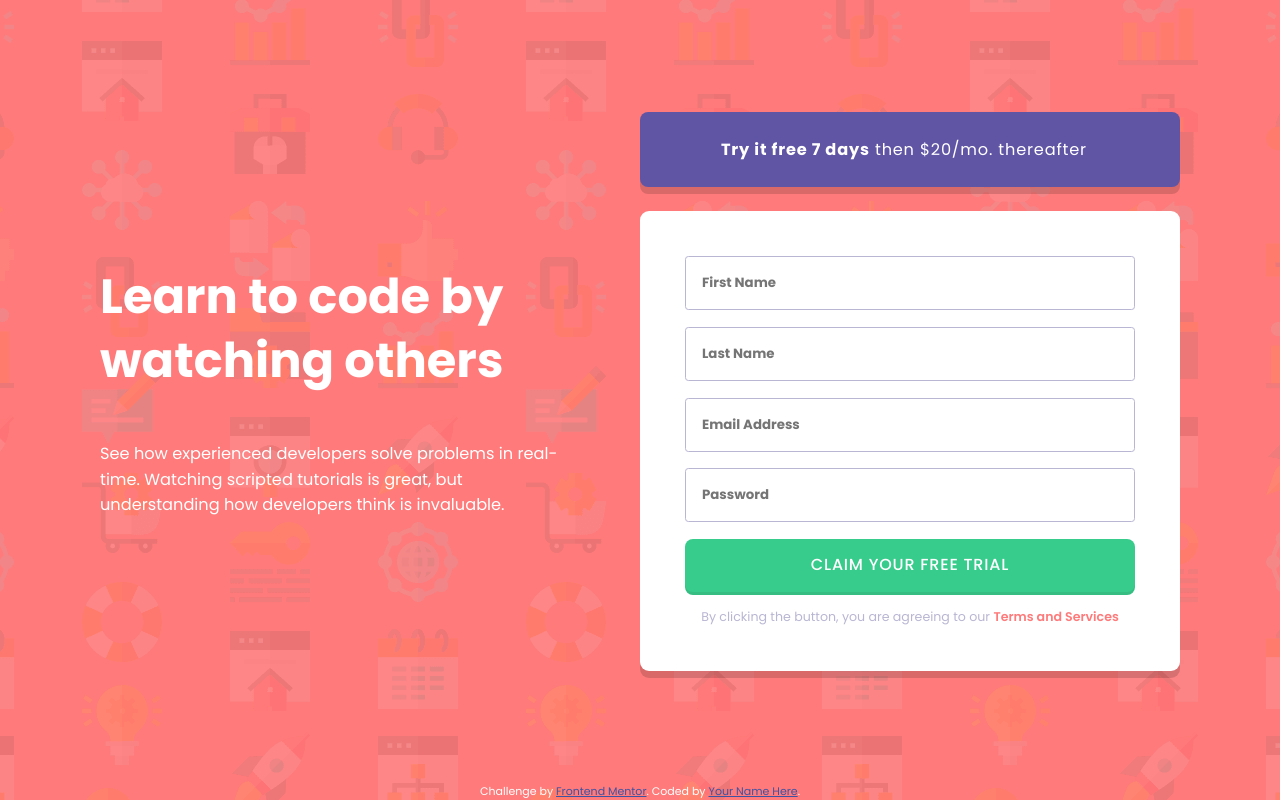
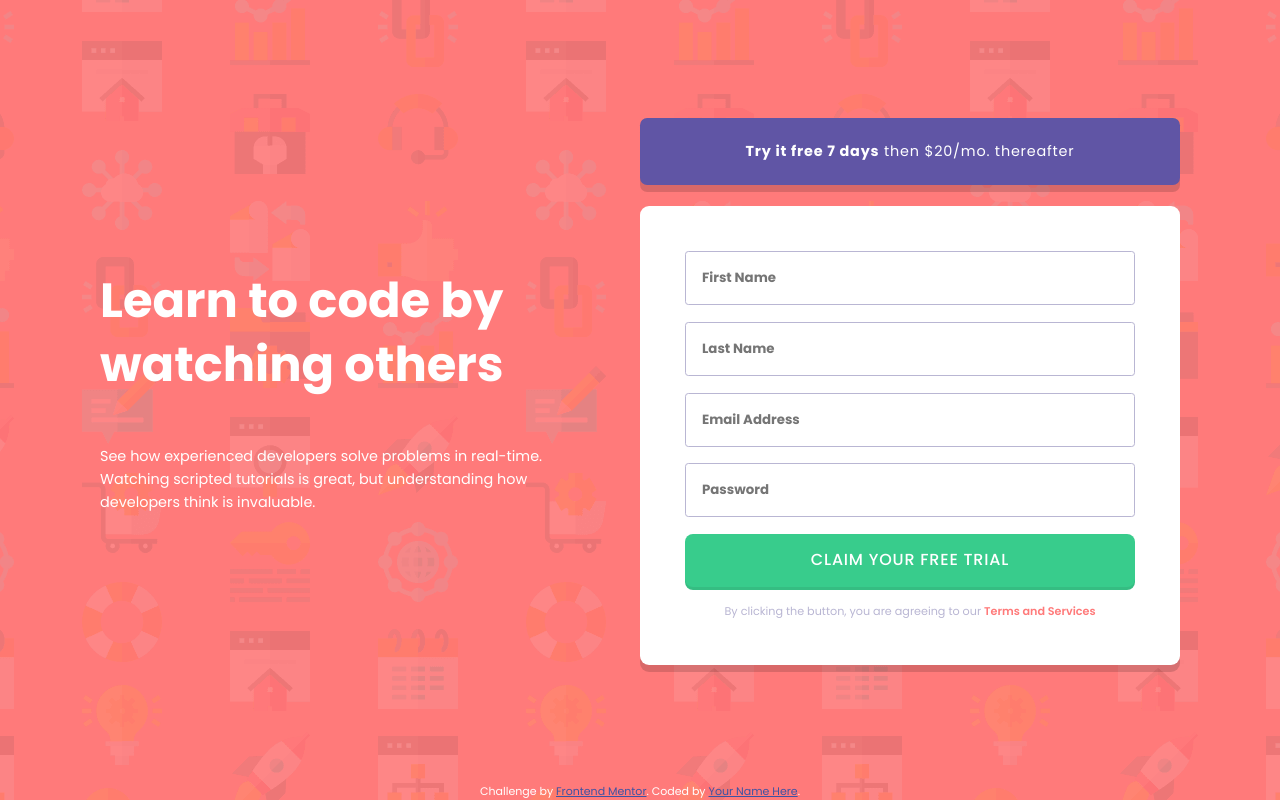
Before and after one commit to sonickonic/signup-form, a plain HTML site: page index.html in a window 1280 px wide. Drawn offline with Linux system fonts and the light colour scheme.

Commit message:
Fix font size and alinement

```diff
--- a/scss/base/_typography.scss
+++ b/scss/base/_typography.scss
@@ -8,7 +8,7 @@ body {
 
 .btn {
   font-family: "Poppins", sans-serif;
-  font-size: 0.9em;
+  font-size: 0.9rem;
   font-weight: 400;
   line-height: 1.8em;
   letter-spacing: 0.8px;
@@ -34,13 +34,13 @@ body {
 
   &__input-msg--error {
     color: $red;
-    font-size: 0.7em;
+    font-size: 0.7rem;
     font-style: italic;
     text-align: right;
   }
 
   &__terms {
-    font-size: 0.7em;
+    font-size: 0.7rem;
     color: $Grayish-blue;
 
     &--highlight {
@@ -63,20 +63,19 @@ body {
 }
 
 @include screen-l {
+  body {
+    font-size: 18px;
+  }
+
   .hero {
+    text-align: left;
+
     &__title {
       font-size: 3rem;
     }
 
     &__description {
-      font-size: 0.9em;
+      font-size: 0.9rem;
     }
   }
 }
-
-@include screen-l {
-  body {
-    font-size: 18px;
-    text-align: left;
-  }
-}
```
Also changed, not shown: css/style.css, 1 other file.
